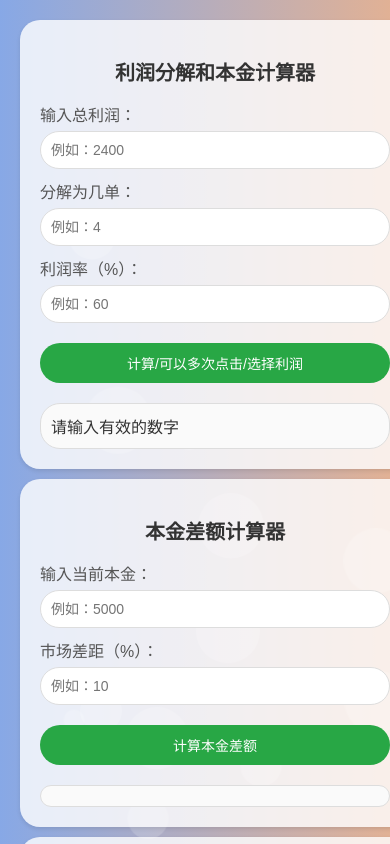
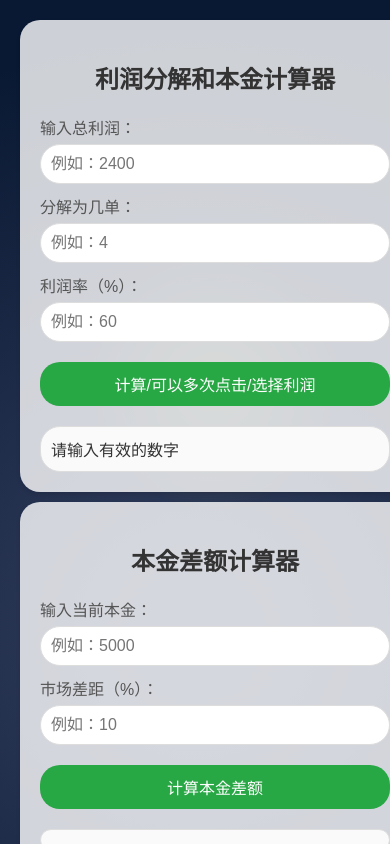
Before and after one commit to xingxing139/calculator, a plain HTML site: page index.html in a window 390 px wide. Both pictures are taken after a click on the button "计算/可以多次点击/选择利润". Shown: the top 844 px of the page. Drawn offline with Linux system fonts and the light colour scheme.

Commit message:
Update index.html

```diff
--- a/index.html
+++ b/index.html
@@ -2,13 +2,12 @@
 <html lang="en">
 <head>
     <meta charset="UTF-8">
-    <meta name="viewport" content="width=device-width, initial-scale=1.0">
+    <meta name="viewport" content="width=device-width, initial-scale=1.0, maximum-scale=1.0, user-scalable=no">
     <title>利润分解和本金计算器</title>
     <style>
         body {
-            background: linear-gradient(270deg, #ff7e5f, #feb47b, #86a8e7, #91eae4);
-            background-size: 400% 400%;
-            animation: gradientAnimation 12s ease infinite;
+            background: radial-gradient(circle at 50% 50%, #2e3a59 10%, #091833 90%);
+            background-size: cover;
             font-family: 'Arial', sans-serif;
             display: flex;
             justify-content: center;
@@ -18,17 +17,13 @@
             overflow: hidden;
         }
 
-        @keyframes gradientAnimation {
-            0% { background-position: 0% 50%; }
-            50% { background-position: 100% 50%; }
-            100% { background-position: 0% 50%; }
-        }
-
         .wrapper {
             display: flex;
             flex-wrap: wrap;
             gap: 20px;
             justify-content: center;
+            max-width: 100%;
+            margin: 0 auto;
             padding: 10px;
         }
 
@@ -59,6 +54,8 @@
             margin-top: 5px;
             border: 1px solid #ddd;
             border-radius: 20px;
+            font-size: 16px; /* Consistent font size to prevent zoom */
+            touch-action: manipulation;
         }
 
         button {
@@ -87,61 +84,40 @@
             color: #333;
         }
 
-        .up {
-            color: green;
-        }
-
-        .down {
-            color: red;
-        }
-
         /* Mobile adjustments */
         @media (max-width: 768px) {
             body {
+                height: auto;
                 padding: 10px;
-                height: auto;
             }
 
             .wrapper {
                 flex-direction: column;
+                align-items: center;
                 gap: 10px;
             }
 
             .container {
                 max-width: 100%;
             }
-
-            h2 {
-                font-size: 20px;
-            }
-
-            input, button {
-                font-size: 14px;
-            }
         }
 
-        /* Bubble styling */
-        .bubble {
-            position: absolute;
-            bottom: -100px;
-            background: rgba(255, 255, 255, 0.3);
+        /* Explosion styling */
+        .explosion {
+            position: fixed;
+            width: 100px;
+            height: 100px;
+            background: radial-gradient(circle, rgba(255,255,0,1) 0%, rgba(255,0,0,0) 70%);
             border-radius: 50%;
-            opacity: 0.6;
-            animation: bubbleAnimation 10s linear infinite;
+            opacity: 0.8;
+            animation: explode 5s forwards;
+            pointer-events: none;
         }
 
-        @keyframes bubbleAnimation {
-            from {
-                transform: translateY(0) scale(1);
-            }
-            to {
-                transform: translateY(-100vh) scale(1.2);
-            }
+        @keyframes explode {
+            0% { transform: scale(0.5); opacity: 1; }
+            100% { transform: scale(3); opacity: 0; }
         }
-
-        .bubble.small { width: 20px; height: 20px; animation-duration: 6s; }
-        .bubble.medium { width: 40px; height: 40px; animation-duration: 8s; }
-        .bubble.large { width: 60px; height: 60px; animation-duration: 12s; }
     </style>
 </head>
 <body>
@@ -194,17 +170,20 @@
     </div>
 
     <script>
-        function createBubble() {
-            const bubble = document.createElement('div');
-            bubble.classList.add('bubble');
-            const sizes = ['small', 'medium', 'large'];
-            bubble.classList.add(sizes[Math.floor(Math.random() * sizes.length)]);
-            bubble.style.left = Math.random() * 100 + 'vw';
-            bubble.addEventListener('click', () => bubble.style.display = 'none');
-            document.body.appendChild(bubble);
-            setTimeout(() => bubble.remove(), 10000);
+        // Create explosion effect on click
+        document.body.addEventListener('click', (e) => {
+            createExplosion(e.clientX, e.clientY);
+        });
+
+        function createExplosion(x, y) {
+            const explosion = document.createElement('div');
+            explosion.classList.add('explosion');
+            explosion.style.left = `${x - 50}px`; // Center explosion on click
+            explosion.style.top = `${y - 50}px`;
+            document.body.appendChild(explosion);
+
+            setTimeout(() => explosion.remove(), 5000);  // Remove after 5 seconds
         }
-        setInterval(createBubble, 500);
 
         function calculate() {
             const totalProfit = parseInt(document.getElementById('totalProfit').value);
@@ -215,17 +194,17 @@
                 return;
             }
             showEasterEgg();
-            // existing calculation code
+            // Existing calculation code here
         }
 
         function calculateDifference() {
             showEasterEgg();
-            // existing calculation code
+            // Existing calculation code here
         }
 
         function calculateProfit() {
             showEasterEgg();
-            // existing calculation code
+            // Existing calculation code here
         }
 
         function showEasterEgg() {
```
